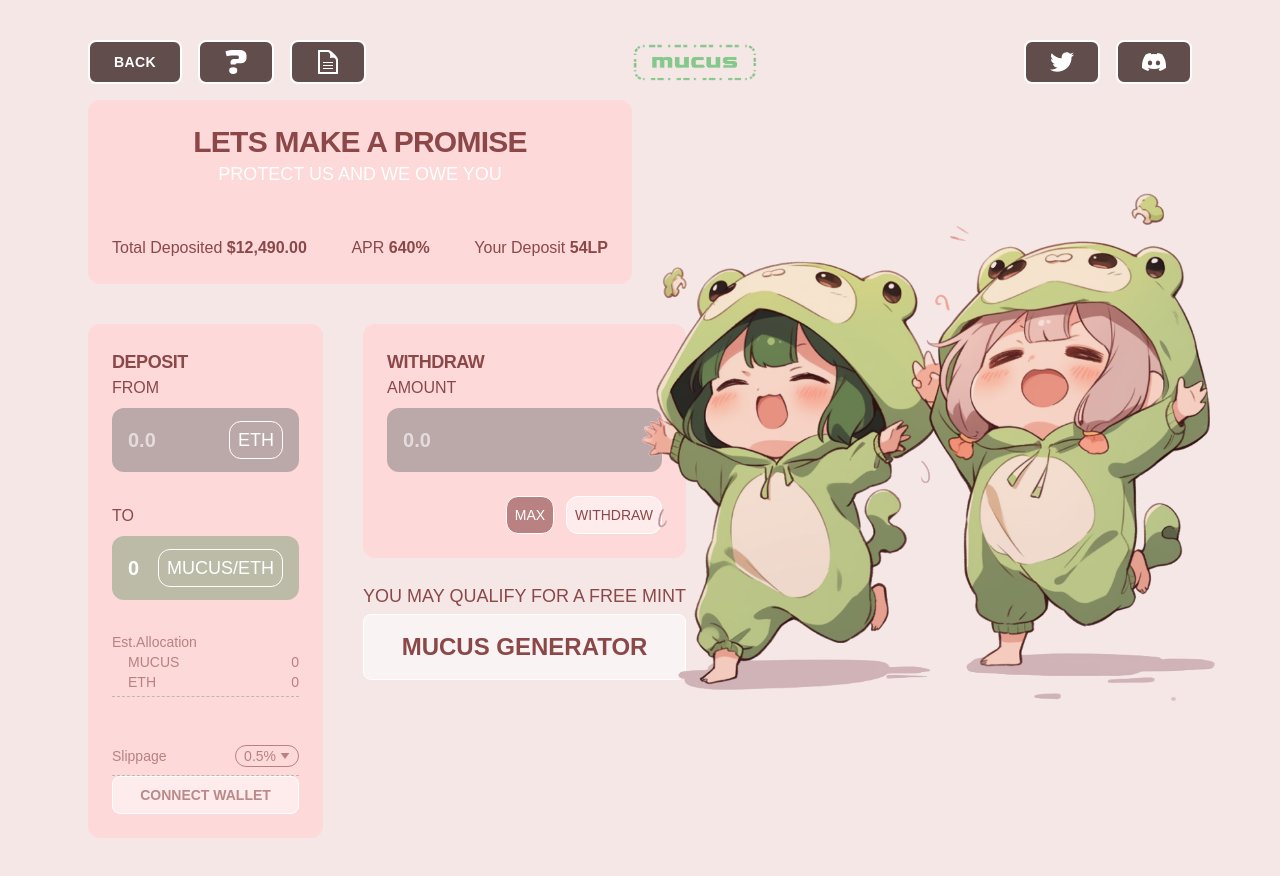
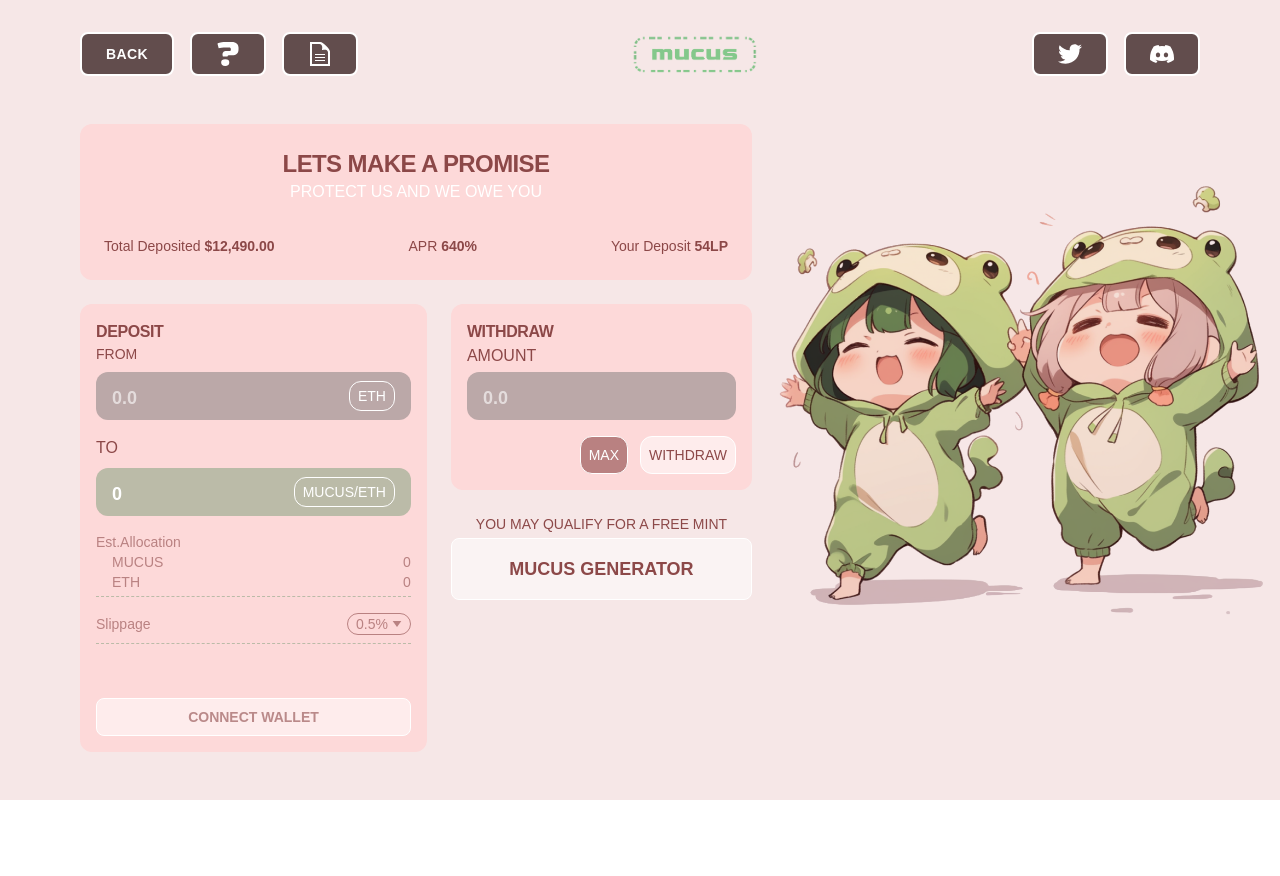
Before and after one commit to Mucus-Farm/mucus-farm-ui, a Next.js app: page /froggyFriends in a window 1280 px wide. Shown: the top 876 px of the page. After the commit the page ends 800 px from the top, so only its background shows below. Built offline with nearby package versions, Linux system fonts and the light colour scheme; a web font is replaced by a local one.

Commit message:
style: updated to padding on all pages to be aligned and finished styling of frog staking page

```diff
--- a/package.json
+++ b/package.json
@@ -17,6 +17,7 @@
     "@trpc/next": "^10.26.0",
     "@trpc/react-query": "^10.26.0",
     "@trpc/server": "^10.26.0",
+    "@uniswap/sdk": "^3.0.3",
     "clsx": "^1.2.1",
     "next": "^13.4.2",
     "react": "18.2.0",
--- a/src/components/StakingForm.tsx
+++ b/src/components/StakingForm.tsx
@@ -1,7 +1,7 @@
 'use client';
 
 import { useState, useEffect, useRef } from 'react'
-import { useForm, SubmitHandler, UseFormRegister } from 'react-hook-form'
+import { useForm, type SubmitHandler, type UseFormRegister } from 'react-hook-form'
 
 // components
 import { Container } from "@/components/Container"
@@ -66,7 +66,7 @@ const SlippageDropdown = ({ register }: { register: UseFormRegister<Inputs>}) =>
             </Button>
           ))}
           <div className='flex justify-center items-center w-16 h-8 rounded-md border border-mc-mahogany-300/60 text-mc-mahogany-300 text-center bg-mc-rose-400'>
-            <NumberInput onKeyDown={handleKeyDown} name='slippage' register={register} className='text-sm text-center h-8 w-8 pl-[2px] pb-[0.25px] text-mc-mahogany-300/80 placeholder-mc-mahogany-300/80'/>
+            <NumberInput onKeyDown={handleKeyDown} name='slippage' register={register} className='text-sm 2xl:text-sm text-center h-8 w-8 pl-[2px] pb-[0.25px] text-mc-mahogany-300/80 placeholder-mc-mahogany-300/80'/>
             <div className='ml-1 pl-1 border-l border-l-mc-mahogany-200'>%</div>
           </div>
         </div>
@@ -103,54 +103,55 @@ export default function StakingForm() {
   })
   const [deposit, withdraw] = watch(['deposit', 'withdraw'])
 
-  const onSubmit: SubmitHandler<Inputs> = (data) => console.log(data)
-
-  console.log("desposit: ", deposit);
+  const onSubmit: SubmitHandler<Inputs> = (data) => {
+    console.log(data)
+  }
 
   return (
     <form onSubmit={handleSubmit(onSubmit)} className='flex-grow flex flex-column'>
-      <Container className='flex flex-col p-4 gap-y-10 w-[50vw] mx-0 mr-auto'>
+      <Container className='flex flex-col p-4 gap-y-6 2xl:gap-y-10 w-[65vw] xl:w-[60vw] 2xl:w-[50vw] mx-0 mr-auto mt-6 xl:mt-8 2xl:mt-12'>
         <div className='flex flex-col bg-mc-rose-300 rounded-xl p-6'>
-          <h2 className='text-mc-mahogany-300 text-3xl font-bold tracking-tight text-center'>LETS MAKE A PROMISE</h2>
-          <p className='text-white text-lg text-center'>PROTECT US AND WE OWE YOU</p>
+          <h2 className='text-mc-mahogany-300 font-bold tracking-tight text-center 2xl:text-3xl xl:text-2xl'>LETS MAKE A PROMISE</h2>
+          <p className='text-white text-center 2xl:text-lg xl:text-md'>PROTECT US AND WE OWE YOU</p>
 
-          <div className='flex justify-between mt-12 text-mc-mahogany-300'>
+          <div className='flex justify-between 2xl:mt-12 xl:mt-8 text-mc-mahogany-300 xl:text-sm'>
             <p>Total Deposited <span className='font-bold'>{currencyFormat.format(totalDeposited)}</span></p>
             <p>APR <span className='font-bold'>{APR}%</span></p>
             <p>Your Deposit <span className='font-bold'>{userDeposit}LP</span></p>
           </div>
         </div>
 
-        <div className='flex-grow flex gap-x-10'>
-          <div className='flex flex-col p-6 rounded-xl text-mc-mahogany-300 bg-mc-rose-300'>
-            <h3 className='text-lg font-bold tracking-tight'>DEPOSIT</h3>
-            <div className='flex flex-col gap-y-2'>
+        <div className='flex-grow flex gap-x-6 2xl:gap-x-10'>
+          <div className='flex flex-col p-4 rounded-xl text-mc-mahogany-300 bg-mc-rose-300'>
+            <h3 className='2xl:text-lg xl:text-md font-bold tracking-tight'>DEPOSIT</h3>
+
+            <div className='flex flex-col gap-y-2 xl:text-sm 2xl:text-base'>
               <p className='text-md'>FROM</p>
-              <div className='flex justify-between items-center rounded-xl px-4 h-16 bg-mc-mahogany-200'>
+              <div className='flex justify-between items-center rounded-xl px-4 2xl:h-16 h-12 bg-mc-mahogany-200'>
                 <div className='flex flex-col'>
                   <NumberInput name='deposit' register={register} />
-                  <div className={`text-xs text-white transition-all ease-linear duration-200 ${/^(0|[1-9][0-9]*)$/.test(deposit) ? 'opacity-100 h-auto' : 'opacity-0 h-0'}`}>
+                  <div className={`text-xs -mt-1 2xl:mt-0 text-white transition-all ease-linear duration-200 ${/^(0|[1-9][0-9]*)$/.test(deposit) ? 'opacity-100 h-auto' : 'opacity-0 h-0'}`}>
                     {currencyFormat.format(Number(deposit) * 0.8)}
                   </div>
                 </div>
-                <div className='rounded-xl border border-white px-2 py-1 text-white text-lg'>ETH</div>
+                <div className='rounded-xl border border-white px-2 py-1 text-white text-sm 2xl:text-lg'>ETH</div>
               </div>
             </div>
 
-            <div className='flex flex-col gap-y-2 mt-8'>
+            <div className='flex flex-col gap-y-2 mt-4 2xl:mt-8'>
               <p className='text-md'>TO</p>
-              <div className='flex justify-between items-center rounded-xl px-4 h-16 bg-mc-green-100'>
+              <div className='flex justify-between items-center rounded-xl px-4 h-12 2xl:h-16 bg-mc-green-100'>
                 <div className='flex flex-col'>
-                  <div className='text-white text-xl font-bold'>{lpTokenAmount}</div>
-                  <div className={`text-xs text-white transition-all ease-linear duration-200 ${/^(0|[1-9][0-9]*)$/.test(deposit) ? 'opacity-100 h-auto' : 'opacity-0 h-0'}`}>
+                  <div className='text-white text-lg 2xl:text-xl font-bold'>{lpTokenAmount}</div>
+                  <div className={`text-xs -mt-1 2xl:mt-0 text-white transition-all ease-linear duration-200 ${/^(0|[1-9][0-9]*)$/.test(deposit) ? 'opacity-100 h-auto' : 'opacity-0 h-0'}`}>
                     {currencyFormat.format(Number(deposit) * 0.8)}
                   </div>
                 </div>
-                <div className='rounded-xl border border-white px-2 py-1 text-white text-lg'>MUCUS/ETH</div>
+                <div className='rounded-xl border border-white px-2 py-1 text-white text-sm 2xl:text-lg'>MUCUS/ETH</div>
               </div>
             </div>
 
-            <div className='text-mc-mahogany-300/60 mt-8 text-sm'>
+            <div className='text-mc-mahogany-300/60 mt-4 2xl:mt-8 text-sm'>
               <p>Est.Allocation</p>
               <div className='flex justify-between pl-4'>
                 <p>MUCUS</p>
@@ -163,7 +164,7 @@ export default function StakingForm() {
               <div className='w-full border-b border-b-mc-green-100 border-dashed mt-1' />
             </div>
 
-            <div className='text-mc-mahogany-300/60 mt-12 text-sm'>
+            <div className='text-mc-mahogany-300/60 mt-4 2xl:mt-12 text-sm'>
               <div className='flex justify-between items-center'>
                 <p>Slippage</p>
                 <SlippageDropdown register={register} />
@@ -172,31 +173,33 @@ export default function StakingForm() {
             </div>
 
             <div className='flex-grow flex items-end'>
-              <Button className='justify-self-end bg-white/50 border border-white text-mc-mahogany-300/60 w-full'>
+              <Button className='justify-self-end bg-white/50 border border-white text-mc-mahogany-300/60 w-full mt-4'>
                 CONNECT WALLET
               </Button>
             </div>
           </div>
 
           <div className='flex flex-col text-mc-mahogany-300'>
-            <div className='bg-mc-rose-300 p-6 rounded-xl'>
-              <h3 className='text-lg font-bold tracking-tight'>WITHDRAW</h3>
+            <div className='bg-mc-rose-300 p-4 rounded-xl'>
+              <h3 className='text-md 2xl:text-lg font-bold tracking-tight'>WITHDRAW</h3>
+
               <p className='text-md'>AMOUNT</p>
-              <div className='flex justify-center items-center rounded-xl px-4 h-16 bg-mc-mahogany-200 mt-2'>
-                <NumberInput name='deposit' register={register} />
-                <div className={`text-xs text-white transition-all ease-linear duration-200 ${/^(0|[1-9][0-9]*)$/.test(withdraw) ? 'opacity-100 h-auto' : 'opacity-0 h-0'}`}>
+              <div className='flex flex-col justify-center rounded-xl px-4 h-12 2xl:h-16 bg-mc-mahogany-200 mt-1'>
+                <NumberInput name='withdraw' register={register} />
+                <div className={`text-xs -mt-1 2xl:mt-0 text-white transition-all ease-linear duration-200 ${/^(0|[1-9][0-9]*)$/.test(withdraw) ? 'opacity-100 h-auto' : 'opacity-0 h-0'}`}>
                   {currencyFormat.format(Number(withdraw) * 0.8)}
                 </div>
               </div>
-              <div className='flex justify-end gap-x-3 mt-6'>
+
+              <div className='flex justify-end gap-x-3 mt-4 2xl:mt-6'>
                 <Button className='p-2 font-normal border border-white rounded-xl text-white bg-mc-mahogany-300/60'>MAX</Button>
                 <Button className='p-2 font-normal border border-white rounded-xl text-mahogany/60 bg-white/50'>WITHDRAW</Button>
               </div>
             </div>
-            <p className='text-lg text-center whitespace-nowrap text-mc-mahogany-300 mt-6'>
+            <p className='text-sm 2xl:text-lg text-center whitespace-nowrap text-mc-mahogany-300 mt-6'>
               YOU MAY QUALIFY FOR A FREE MINT
             </p>
-            <Button className='bg-white/50 border border-white py-4 text-2xl text-mc-mahogany-300 w-full mt-1'>
+            <Button className='bg-white/50 border border-white py-4 text-lg 2xl:text-2xl text-mc-mahogany-300 w-full mt-1'>
               MUCUS GENERATOR
             </Button>
           </div>
--- a/src/components/inputs/NumberInput.tsx
+++ b/src/components/inputs/NumberInput.tsx
@@ -1,4 +1,4 @@
-import { UseFormRegister } from "react-hook-form";
+import { type UseFormRegister } from "react-hook-form";
 import { twMerge } from "tailwind-merge"
 
 type NumberInputProps = Partial<React.DOMAttributes<HTMLInputElement> & React.InputHTMLAttributes<HTMLInputElement>> & {
@@ -18,7 +18,7 @@ export function NumberInput({ className, name, register, ...props}: NumberInputP
       minLength={1}
       maxLength={79}
       spellCheck='false'
-      className={twMerge('p-0 m-0 outline-none border-none focus:outline-none text-white placeholder-white/60 text-xl font-bold w-full h-[24px] bg-transparent', className)}
+      className={twMerge('p-0 m-0 outline-none border-none focus:outline-none text-white placeholder-white/60 xl:text-lg 2xl:text-xl font-bold w-full h-[24px] bg-transparent', className)}
       {...props}
     />
   )
--- a/src/pages/about.tsx
+++ b/src/pages/about.tsx
@@ -10,11 +10,12 @@ import frogGrid from "@/images/frog-grid.png"
 const Body = () => {
   return (
     <Container className='flex p-12'>
-      <div className='flex flex-col gap-y-6 w-[45vw]'>
+      <div className='w-[48vw] xl:w-[45vw]'>
         <h1 className='text-4xl 2xl:text-6xl font-bold tracking-tight text-mc-orange-300 text-center'>
           WHAT IS MUCUS?
         </h1>
 
+        <div className='flex flex-col gap-y-4 xl:gap-y-6 2xl:gap-y-12 mt-4'>
           <p className='text-base 2xl:text-2xl indent-4 text-mc-brown'>
             Step into the world of endless excitement and boundless possibilities with our native token, &quot;Mucus.&quot;
             Brace yourself for an exhilarating journey as we unveil a series of groundbreaking projects, each offering irresistible rewards.
@@ -32,17 +33,18 @@ const Body = () => {
             where every step is filled with new and exciting opportunities. Get ready to unleash your dopamine and let the adventure begin!
           </p>
         </div>
+      </div>
     </Container>
   )
 }
 
 export default function About() {
   return (
-    <section className='relative min-h-screen bg-mc-orange-200 p-10'>
+    <section className="relative min-h-screen bg-mc-orange-200 px-3 py-6 xl:py-8 xl:px-8 2xl:px-10 2xl:py-10 overflow-x-hidden overflow-y-hidden">
       <Header />
       <Body />
 
-      <div className='absolute top-1/2 -translate-y-1/2 right-0 w-[42vw]'>
+      <div className='absolute top-1/2 -translate-y-1/2 right-0 w-[45vw] xl:w-[42vw] mt-6 xl:mt-0'>
         <Image
           className='w-full'
           src={frogGrid}
--- a/src/pages/froggyFriends.tsx
+++ b/src/pages/froggyFriends.tsx
@@ -9,11 +9,11 @@ import twinChibiImage from "@/images/twin-chibi.png"
 
 export default function FroggyFriends() {
   return (
-    <section className='relative min-h-screen flex flex-col bg-mc-rose-200 p-10'>
+    <section className='relative min-h-screen flex flex-col bg-mc-rose-200 px-3 py-6 xl:px-8 xl:py-8 2xl:px-10 2xl:py-10'>
       <Header/>
       <StakingForm/>
 
-      <div className='absolute top-1/2 -translate-y-1/2 right-16 w-[45vw]'>
+      <div className='absolute top-1/2 -translate-y-1/2 right-0 xl:right-4 2xl:right-16 w-[35vw] xl:w-[38vw] 2xl:w-[42vw]'>
         <Image
           className='w-full'
           src={twinChibiImage}
```
Also changed, not shown: src/pages/index.tsx (+7 -7 lines), .eslintrc.cjs, 1 other file (tests, documents, lock files or other folders). Lines whose indentation alone changed are shown as unchanged.
